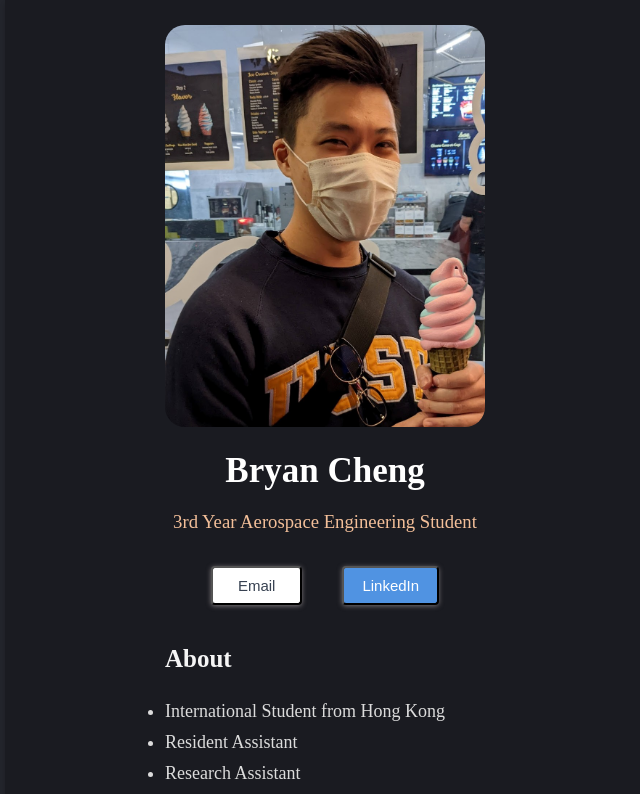
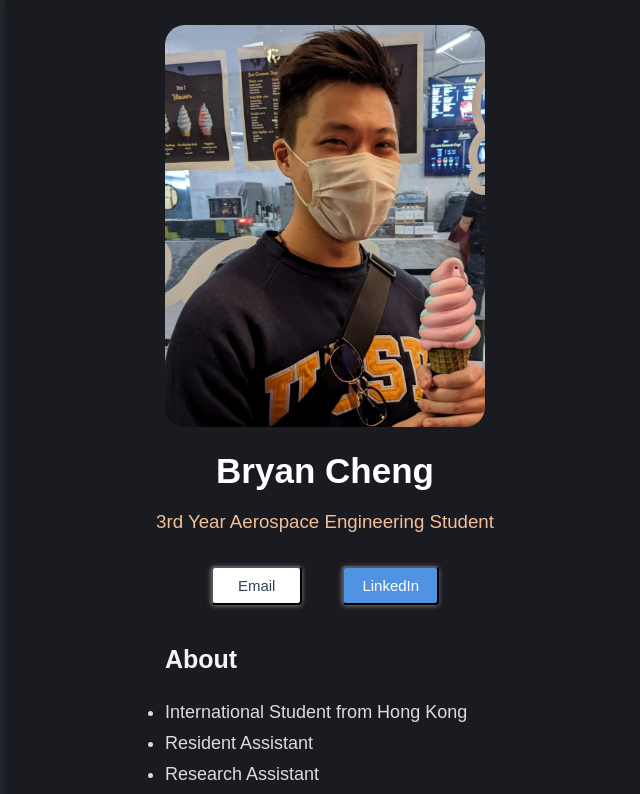
Before and after one commit to kovirivo24/React-Project, a React (Create React App) app in the folder digital-signature/: page / in a window 1280 px wide. Shown: the top 794 px of the page, without its empty margins (315-955 px from the left). Built offline with nearby package versions, Linux system fonts and the light colour scheme.

Commit message:
cleaned up code and changed to consistent font

```diff
--- a/digital-signature/src/App.css
+++ b/digital-signature/src/App.css
@@ -5,6 +5,5 @@
   box-shadow: 0 4px 5px 0 rgba(0,0,0,0.2);
   width: 50%;
   height: 1300px;
-  /* text-align:center; */
   margin: auto;
 }
--- a/digital-signature/src/components/About.css
+++ b/digital-signature/src/components/About.css
@@ -1,21 +1,13 @@
 .about{
-    /* margin-left:460px; */
     color: #F5F5F5;
-    /* font-family: 'Inter'; */
-    /* font-style: normal; */
     font-size: 25px;
-    /* text-align: center; */
     padding-left: 25%;
     margin-top:40px;
     margin-bottom: 0;
 }
 .about--involvement{
-    /* margin-left:470px; */
-    /* font-family: 'Montserrat'; */
-
     font-size: 18px;
     color: #DCDCDC;
-    /* text-align: center; */
     display: inline-block;
     padding-left: 25%;
     padding-right: 25%;
@@ -23,5 +15,4 @@
 }
 .about--involvement>li{
     padding-top: 10px;
-    font-family: 'Montserrat';
 }
--- a/digital-signature/src/components/Interests.css
+++ b/digital-signature/src/components/Interests.css
@@ -1,17 +1,11 @@
 .interests{
-    /* margin-left:460px; */
     color: #F5F5F5;
-    /* font-family: 'Inter';
-    font-style: normal; */
     font-size: 25px;
     padding-left: 25%;
     margin-top: 10px;
     margin-bottom: 0;
 }
 .interests-list{
-    /* margin-left:470px; */
-    /* font-family: 'Inter';
-    font-style: normal; */
     font-size: 18px;
     color: #DCDCDC;
     display: inline-block;
--- a/digital-signature/src/index.css
+++ b/digital-signature/src/index.css
@@ -1,12 +1,10 @@
 body {
   margin: 0;
-  font-family: 'Montserrat', 'Montserrat';
-  /* -webkit-font-smoothing: antialiased; */
-  /* -moz-osx-font-smoothing: grayscale; */
+  font-family: Arial, Helvetica, sans-serif;
   background-color:#23252C;
 }
 
 code {
-  font-family: 'Montserrat', 'Montserrat';
+  font-family: Arial, Helvetica, sans-serif;
 
 }
--- a/digital-signature/src/index.html
+++ b/digital-signature/src/index.html
@@ -2,7 +2,6 @@
     <head>
         <link rel="preconnect" href="https://fonts.googleapis.com">
         <link rel="preconnect" href="https://fonts.gstatic.com" crossorigin>
-        <link href="https://fonts.googleapis.com/css?family=Lora:400,700%7CMontserrat:300" rel="stylesheet">
         <link rel="stylesheet" href="style.css">
     </head>
     <body>
```
